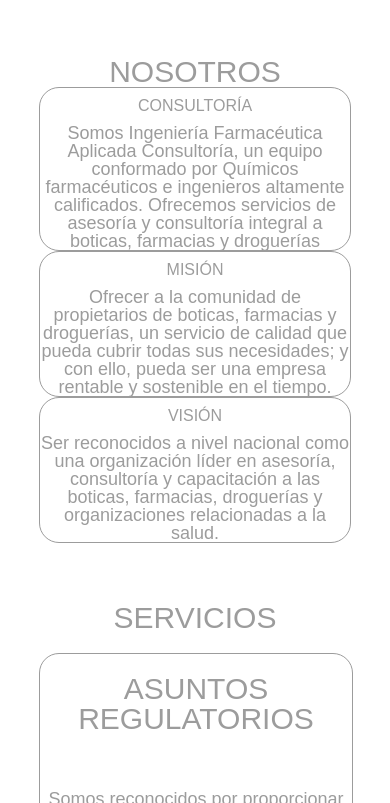
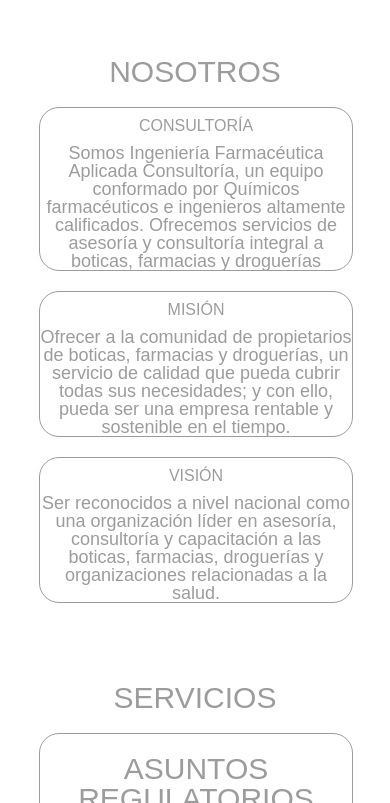
Before and after one commit to ozmarshall/QUALITYMED, a plain HTML site: page index.html in a window 390 px wide. Shown: the part 801-1604 px from the top of the page. Drawn offline with Linux system fonts and the light colour scheme.

Commit message:
nosotros

```diff
--- a/styles.css
+++ b/styles.css
@@ -582,7 +582,6 @@ footer {
     width: 100%;
   }
 
-
   .servicios {
     width: 100%;
     margin-left: auto;
@@ -609,8 +608,6 @@ footer {
     margin-top: 20px;
     margin-bottom: 20px;
   }
-
-
 }
 
 /*MOBILE SMALL < 520X*/
@@ -628,6 +625,16 @@ footer {
 
   .nosotros section {
     display: inline;
+    margin-left: auto;
+    margin-right: auto;
+
+
+  }
+
+  .nosotros div {
+    margin-top: 20px;
+    margin: 20px;
+    width: 100%;
     margin-left: auto;
     margin-right: auto;
   }
```
